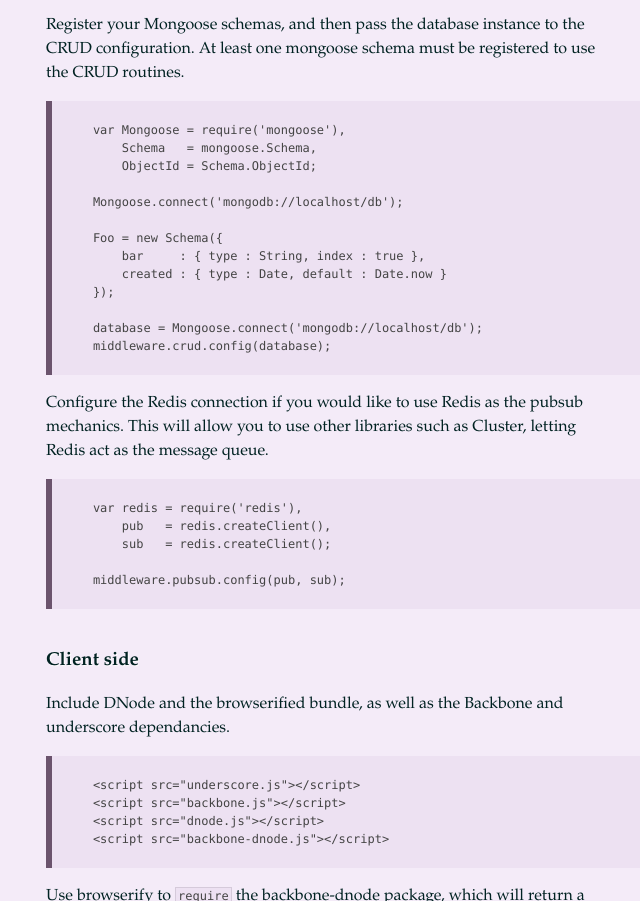
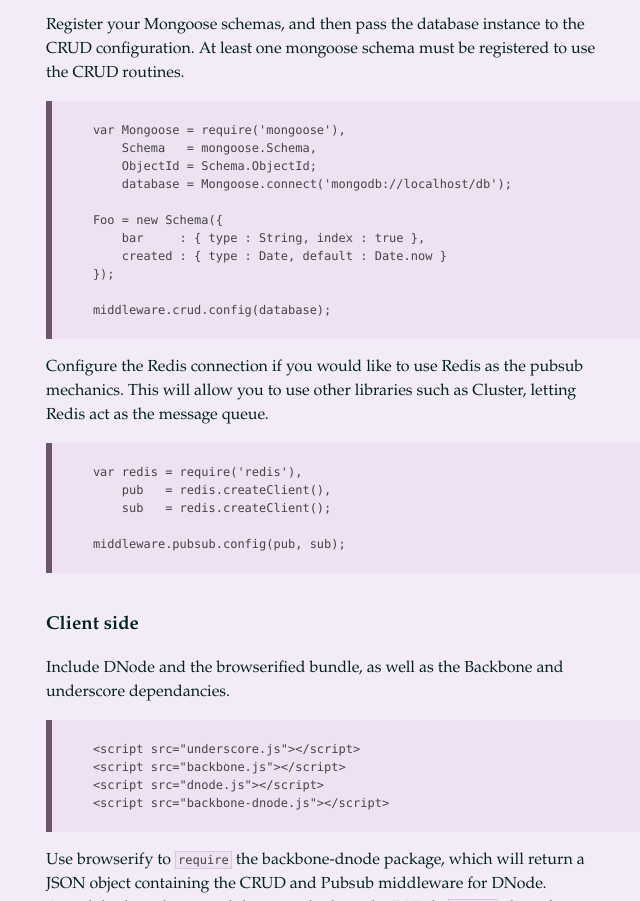
Before and after one commit to sorensen/backbone-dnode, a website: page index.html in a window 1280 px wide. Shown: the part 1844-2745 px from the top of the page, without its empty margins (12-652 px from the left). Drawn offline with Linux system fonts and the light colour scheme.

Commit message:
Updating docs.

```diff
--- a/index.html
+++ b/index.html
@@ -213,15 +213,13 @@
     var Mongoose = require('mongoose'),
         Schema   = mongoose.Schema,
         ObjectId = Schema.ObjectId;
-
-    Mongoose.connect('mongodb://localhost/db');
+        database = Mongoose.connect('mongodb://localhost/db');
 
     Foo = new Schema({
         bar     : { type : String, index : true },
         created : { type : Date, default : Date.now }
     });
 
-    database = Mongoose.connect('mongodb://localhost/db');
     middleware.crud.config(database);
     </pre>
 
```
